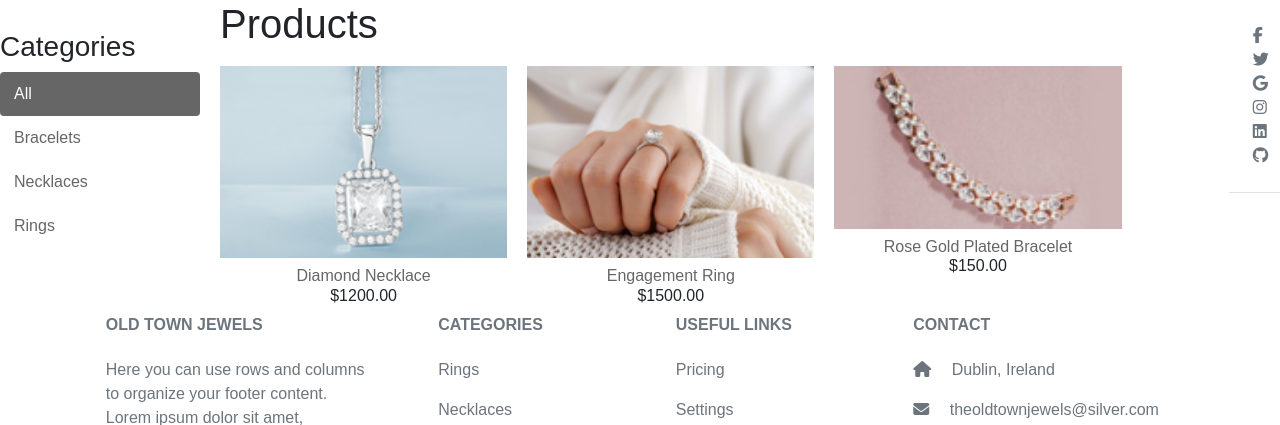
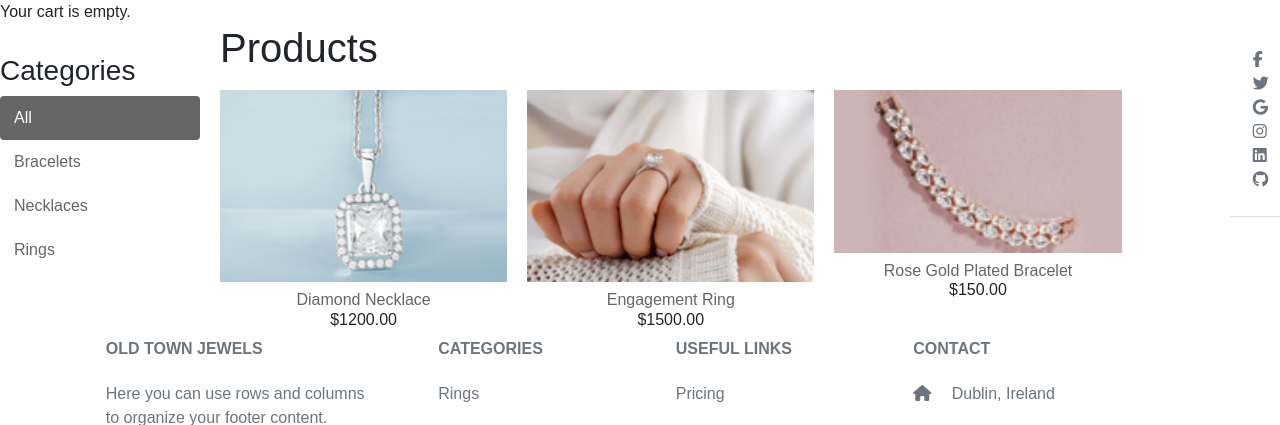
Before and after one commit to Code-Institute-Submissions/old-town-jewels, a Django app: page / in a window 1280 px wide; the page is wider, and only the part inside the window is pictured. Shown: the part 74-499 px from the top of that part. Run offline with Django 4.2, Linux system fonts and the light colour scheme; data comes from the database, SQL or seed files in the repository; both versions use the stored data as it was after the commit; some libraries are stand-ins or nearby versions; some web fonts are replaced.

Commit message:
fix error context proccessor module not found

```diff
--- a/myshop/myshop/settings.py
+++ b/myshop/myshop/settings.py
@@ -66,6 +66,7 @@ TEMPLATES = [
                 'django.template.context_processors.request',
                 'django.contrib.auth.context_processors.auth',
                 'django.contrib.messages.context_processors.messages',
+                'cart.context_processors.cart',
             ],
         },
     },
--- a/myshop/shop/templates/shop/base.html
+++ b/myshop/shop/templates/shop/base.html
@@ -30,7 +30,19 @@
       </div>
     </div>
   </nav>
-
+  <div class="cart">
+    {% with total_items=cart|length %}
+      {% if total_items > 0 %}
+        Your cart:
+        <a href="{% url 'cart:cart_detail' %}">
+          {{ total_items }} item{{ total_items|pluralize }},
+          ${{ cart.get_total_price }}
+        </a>
+      {% else %}
+        Your cart is empty.
+      {% endif %}
+    {% endwith %}
+  </div>
 
   {% block content %}
   {% endblock %}
```
Also changed, not shown: myshop/cart/context_processors.py (renamed from myshop/cart/context-processors.py), myshop/db.sqlite3.
